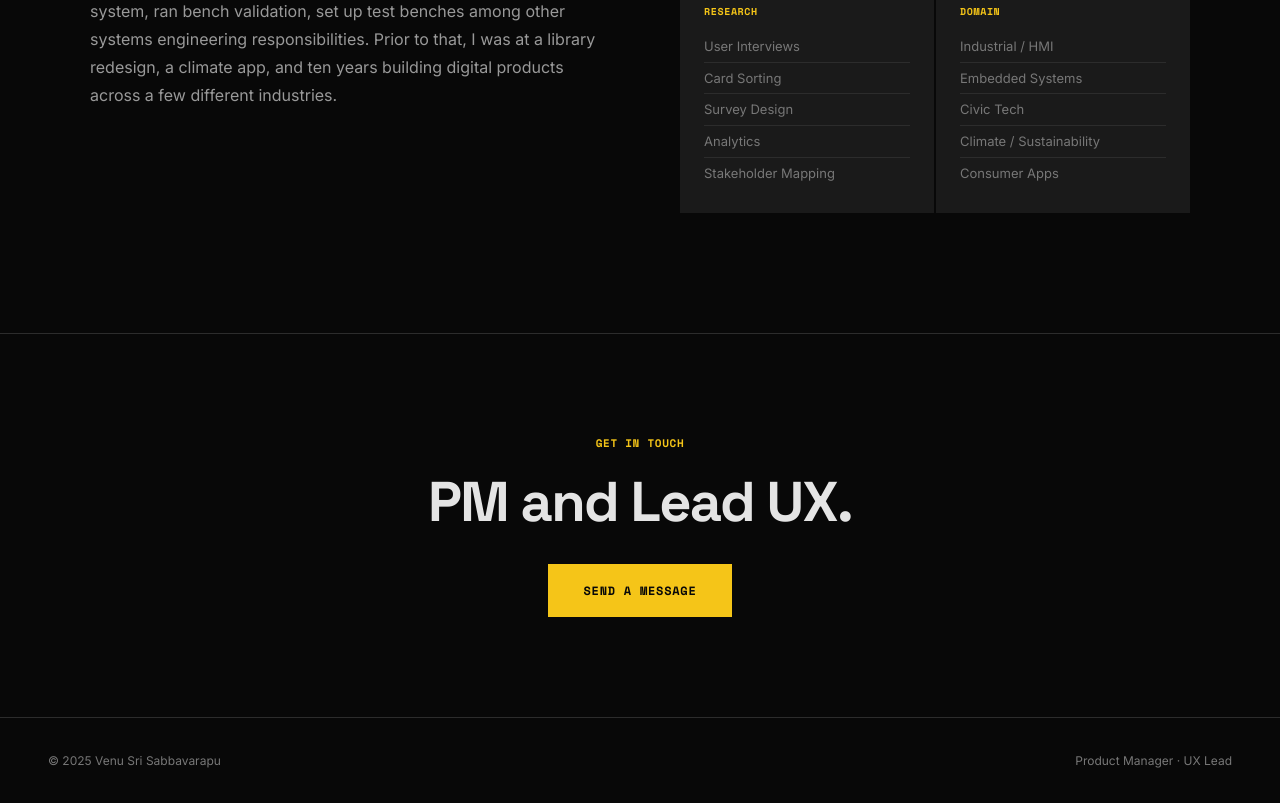
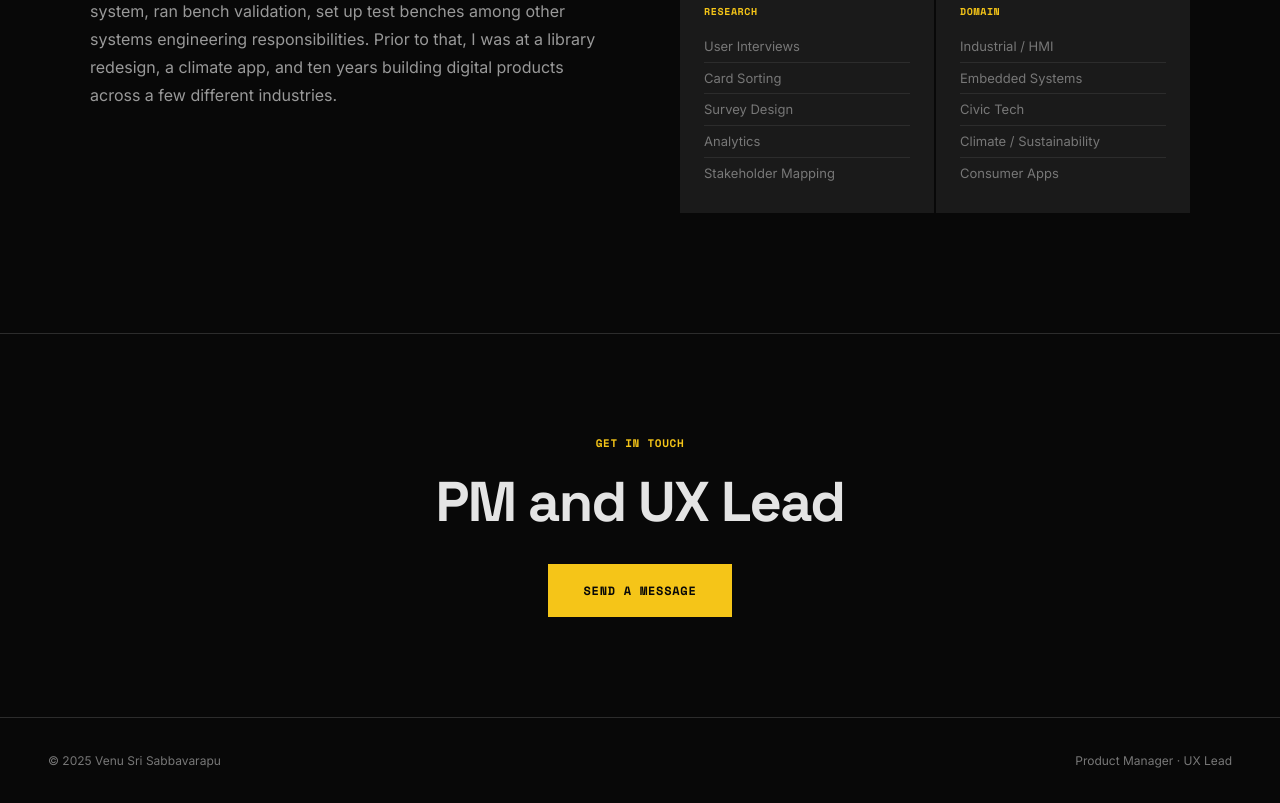
Before and after one commit to svenuss/svenuss.github.io, a plain HTML site: page index.html in a window 1280 px wide. Shown: the part 2316-3119 px from the top of the page. Drawn offline with nearby package versions, Linux system fonts and the light colour scheme.

Commit message:
deploy: f911ba418db301bb3623d36d7b9534cb762e2435

```diff
--- a/index.html
+++ b/index.html
@@ -318,7 +318,7 @@ footer p { font-size: 12px; color: var(--muted); margin-bottom: 0; }
 <section class="contact" id="contact">
   <div class="contact-inner">
     <p class="pre">Get in touch</p>
-    <h2>PM and Lead UX.</h2>
+    <h2>PM and UX Lead</h2>
     <a class="contact-link" href="mailto:venusri.s@gmail.com">Send a message</a>
   </div>
 </section>
```
